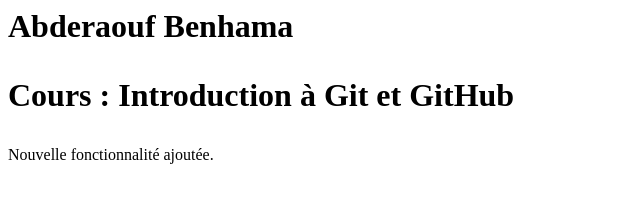
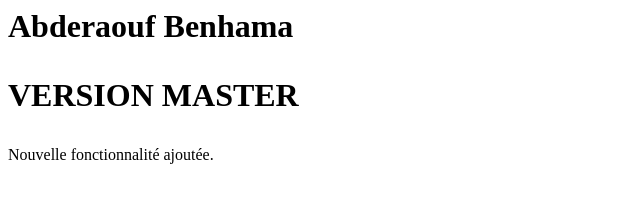
Before and after one commit to 2741090-raouf/ExamenGit, a plain HTML site: page index.html in a window 1280 px wide. Shown: the whole page, without its empty margins (0-640 px from the left). Drawn offline with Linux system fonts and the light colour scheme.

Commit message:
Update index.html to include version information
Added a new paragraph indicating the master version.

```diff
--- a/index.html
+++ b/index.html
@@ -1,7 +1,8 @@
 <h1>Abderaouf Benhama
 
 
-    <p>Cours : Introduction à Git et GitHub</p>
+ <p>VERSION MASTER</p>
+
 
 
 </h1>
```
